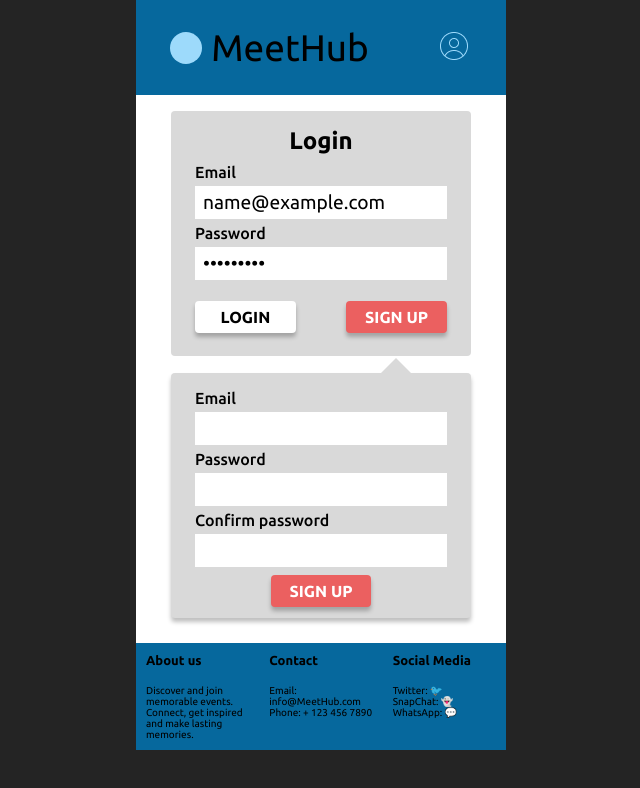
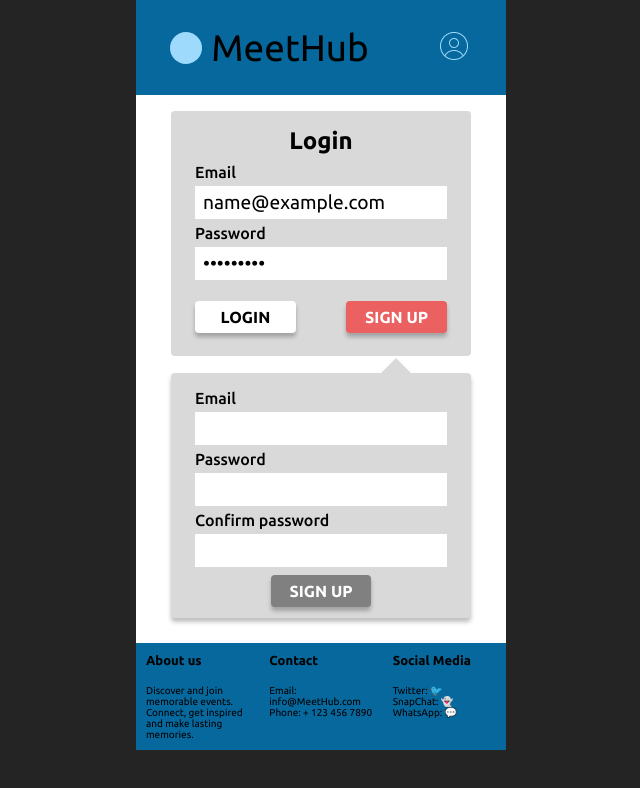
Before and after one commit to rebeckaelin/meetup, a React (Vite) app in the folder client/: page / in a window 1280 px wide. Both pictures are taken after typing "name@example.com", "Sample123" into the empty fields and a click on the button "SIGN UP". Shown: the top 788 px of the page, without its empty margins (319-959 px from the left). Built offline with nearby package versions, Linux system fonts and the light colour scheme.

Commit message:
functionality to check passwords added

```diff
--- a/client/src/pages/StartPage.jsx
+++ b/client/src/pages/StartPage.jsx
@@ -2,7 +2,7 @@ import "../sass/StartPage.scss";
 import Header from "../components/Header";
 import Footer from "../components/Footer";
 
-import { useState } from "react";
+import { useState, useEffect } from "react";
 import { useNavigate } from "react-router-dom";
 
 const StartPage = () => {
@@ -11,9 +11,15 @@ const StartPage = () => {
   const [password, setPassword] = useState("");
   const [loginEmail, setLoginEmail] = useState("");
   const [loginPsw, setLoginPsw] = useState("");
+  const [comparePsw, setComparePsw] = useState("");
+  const [isButtonDisabled, setIsButtonDisabled] = useState(true);
   const navigate = useNavigate();
 
   const baseURL = "https://or5ue0zwa6.execute-api.eu-north-1.amazonaws.com";
+
+  useEffect(() => {
+    setIsButtonDisabled(password !== comparePsw || password === "");
+  }, [password, comparePsw]);
 
   const toggleVisibility = (e) => {
     e.preventDefault();
@@ -22,6 +28,7 @@ const StartPage = () => {
 
   const handleSignUp = async (e) => {
     e.preventDefault();
+
     try {
       const newUser = { email: email, password: password };
       console.log("newUser", newUser);
@@ -36,6 +43,7 @@ const StartPage = () => {
         setIsVisible(!isVisible);
         setEmail("");
         setPassword("");
+        setComparePsw("");
       }
     } catch (error) {
       console.error(error);
@@ -107,19 +115,36 @@ const StartPage = () => {
                 type="email"
                 name="email"
                 id="email"
+                autoComplete="off"
                 onChange={(e) => setEmail(e.target.value)}
               />
               <label htmlFor="password">Password</label>
               <input
                 value={password}
-                type="text"
+                type="password"
                 name="password"
                 id="password"
+                autoComplete="off"
                 onChange={(e) => setPassword(e.target.value)}
               />
               <label htmlFor="password">Confirm password</label>
-              <input type="text" name="password" id="checkpassword" />
-              <button className="signUpButton" type="submit">
+              <input
+                type="password"
+                name="password"
+                id="checkpassword"
+                value={comparePsw}
+                autoComplete="off"
+                onChange={(e) => setComparePsw(e.target.value)}
+              />
+              <button
+                className="signUpButton"
+                type="submit"
+                disabled={isButtonDisabled}
+                style={{
+                  backgroundColor: isButtonDisabled ? "gray" : "#EB6060",
+                  cursor: isButtonDisabled ? "not-allowed" : "pointer",
+                }}
+              >
                 SIGN UP
               </button>
             </form>
```
